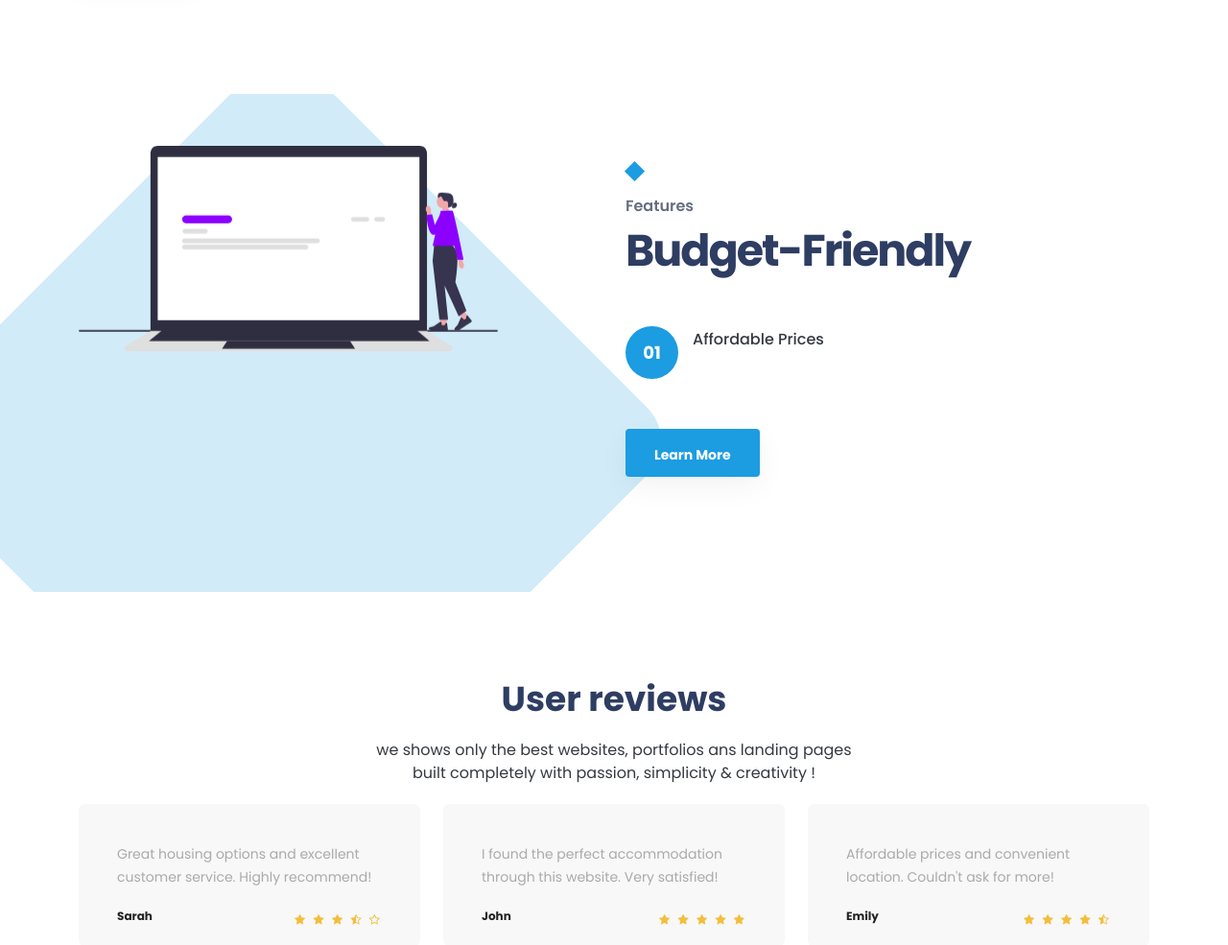
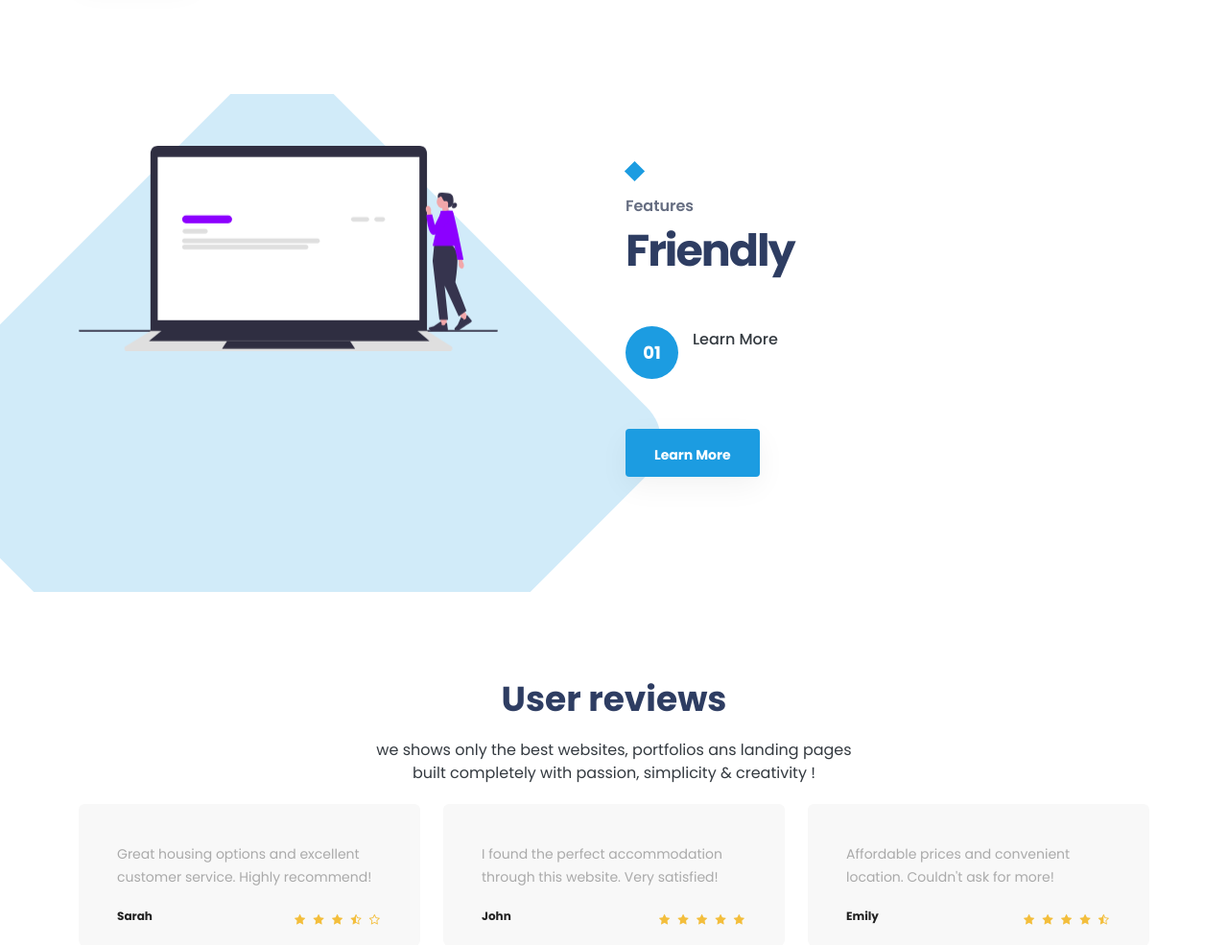
Before and after one commit to aalluhaybi1/Sturdy-Train-Team7, a Node server app: page / in a window 1280 px wide. Shown: the part 2398-3383 px from the top of the page at 96% size. Run offline with Node 20, Linux system fonts and the light colour scheme; data that the repository does not hold is empty; some libraries are stand-ins or nearby versions.

Commit message:
Update index.ejs

```diff
--- a/templates/index.ejs
+++ b/templates/index.ejs
@@ -204,13 +204,13 @@
 <div class="everything-content-wrapper mt-50">
 <div class="section-title">
 <p class="sub-title">Features</p>
-<h2 class="title" id="feat_title3">Budget-Friendly</h2>
+<h2 class="title" id="feat_title3">Friendly</h2>
 </div>
 <div class="everything-content">
 <ul class="everything-items">
 <li>
 <span>01</span>
-<p id="feat_desc3" style="font-size: 16px">Affordable Prices</p>
+<p id="feat_desc3" style="font-size: 16px">Learn More</p>
 </li>
 </ul>
 <a class="main-btn main-btn-2 bg-primary" href="#contact">Learn More</a>
```
